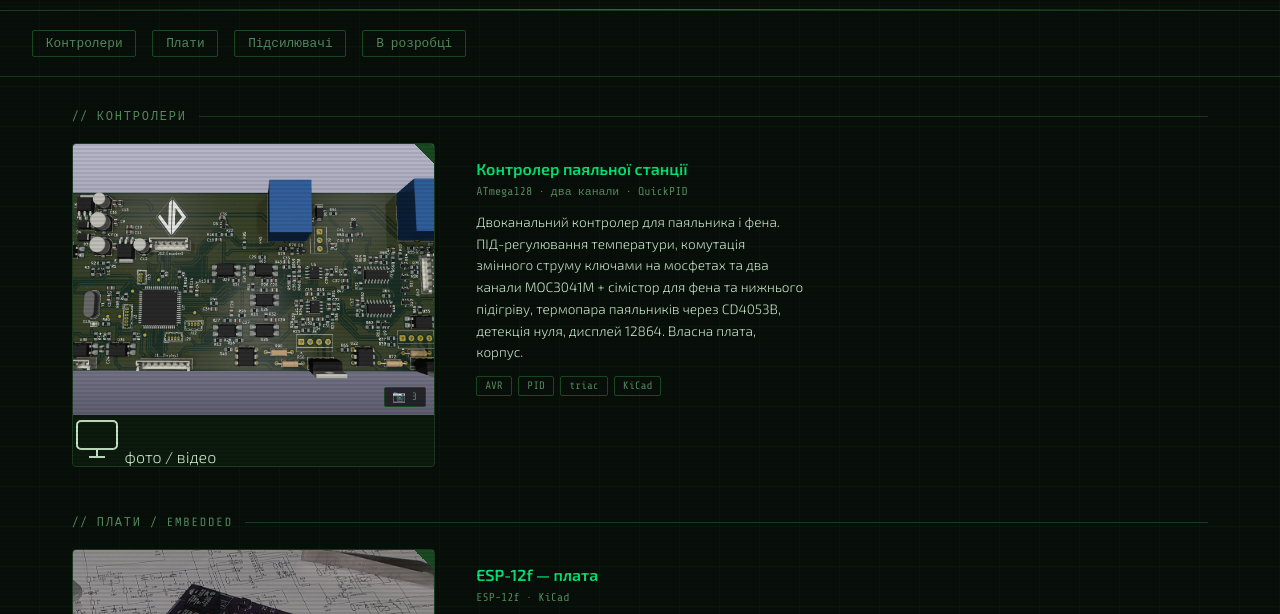
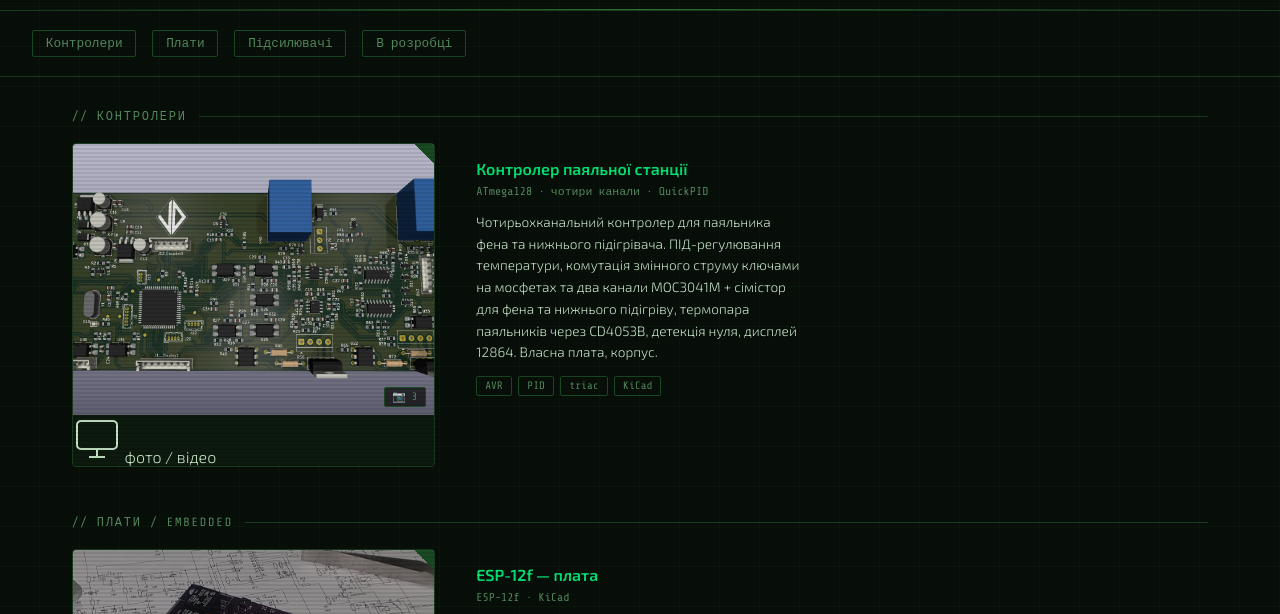
Before and after one commit to bass85/my-electronics, a plain HTML site: page index.html in a window 1280 px wide. Shown: the part 134-748 px from the top of the page. Drawn offline with nearby package versions, Linux system fonts and the light colour scheme.

Commit message:
виправленя виводу та надпису

```diff
--- a/index.html
+++ b/index.html
@@ -251,9 +251,9 @@
 
       <div class="card-body">
         <div class="card-title">Контролер паяльної станції</div>
-        <div class="card-meta">ATmega128 · два канали · QuickPID</div>
+        <div class="card-meta">ATmega128 · чотири канали · QuickPID</div>
         <div class="card-desc">
-          Двоканальний контролер для паяльника і фена. ПІД-регулювання температури, комутація змінного струму ключами на мосфетах та два канали MOC3041M + сімістор для фена та нижнього підігріву,
+          Чотирьохканальний контролер для паяльника фена та нижнього підігрівача. ПІД-регулювання температури, комутація змінного струму ключами на мосфетах та два канали MOC3041M + сімістор для фена та нижнього підігріву,
           термопара паяльників через CD4053B,  детекція нуля,
           дисплей 12864. Власна плата, корпус.
         </div>
```
